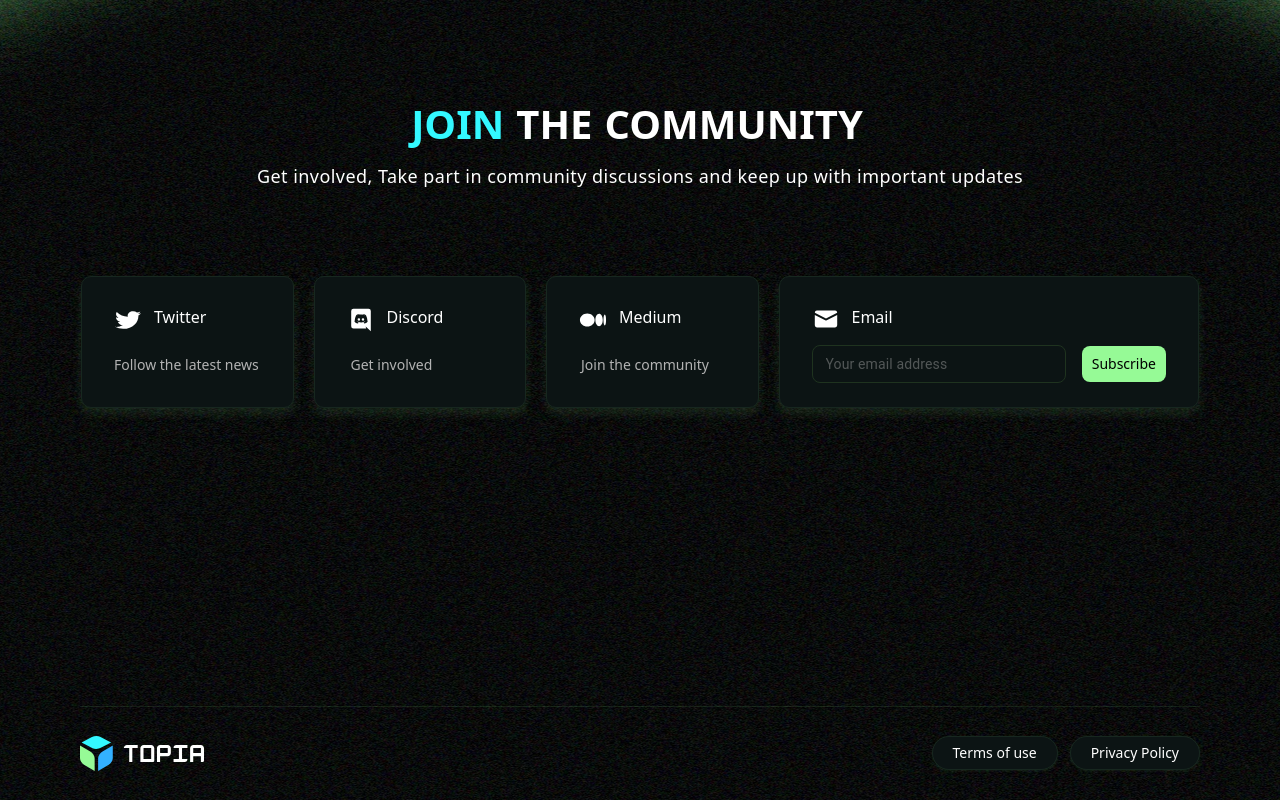
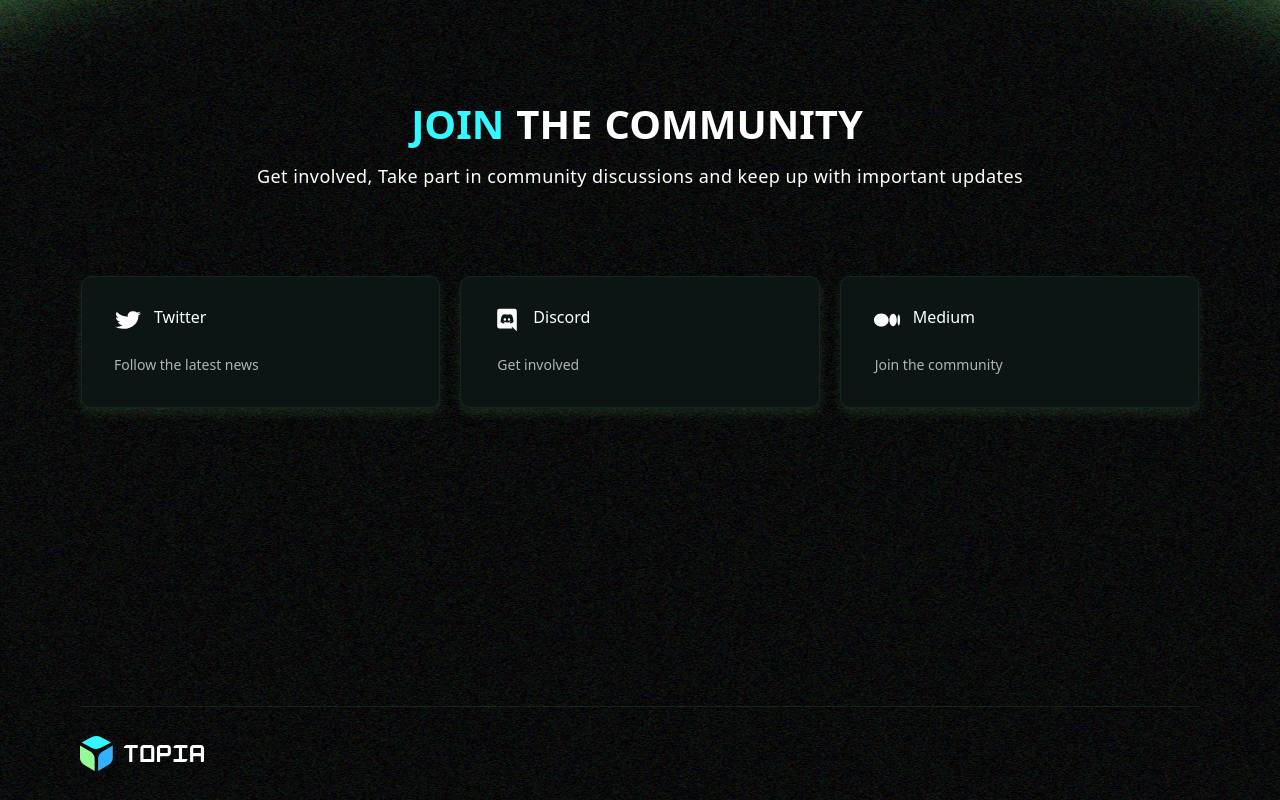
Before and after one commit to TopiaNetwork/topia-network, a Next.js app: page / in a window 1280 px wide. Shown: the part 5810-6610 px from the top of the page. Built offline with nearby package versions, Linux system fonts and the light colour scheme.

Commit message:
hide Footer ui

```diff
--- a/src/components/nav/RootFooter.tsx
+++ b/src/components/nav/RootFooter.tsx
@@ -47,39 +47,39 @@
                 Join the community
               </div>
             </div>
-            <div className="m-2.5 h-[132px] w-[420px] flex-auto rounded-[10px] border border-solid border-[#17271F] bg-[#0C1414] shadow-[0_6px_9px_1px_rgba(150,250,150,0.1)]">
-              <div className="mx-8 mt-7 flex">
-                <img className="w-[28px]" src="/img/icon_email.svg" alt="" />
-                <div className="ml-3">Email</div>
-              </div>
-              <div className="mx-8 mt-3 flex items-center">
-                <AppTextField
-                  variant="outlined"
-                  className="flex-auto placeholder:text-[#B3B3B3]"
-                  sx={{
-                    marginRight: 2,
-                    '& .MuiOutlinedInput-root': {
-                      borderRadius: '8px',
-                      height: '38px',
-                      fontSize: '14px',
-                    },
-                    '& .MuiOutlinedInput-input': {
-                      '&::placeholder': {
-                        color: '#B3B3B3',
-                      },
-                      'caret-color': 'white',
-                      color: 'white',
-                    },
-                  }}
-                  placeholder="Your email address"
-                />
-                <div className="flex items-center justify-center rounded-lg bg-[#96FA96]">
-                  <span className="py-2 px-2.5 text-sm text-black">
-                    Subscribe
-                  </span>
-                </div>
-              </div>
-            </div>
+            {/*<div className="m-2.5 h-[132px] w-[420px] flex-auto rounded-[10px] border border-solid border-[#17271F] bg-[#0C1414] shadow-[0_6px_9px_1px_rgba(150,250,150,0.1)]">*/}
+            {/*  <div className="mx-8 mt-7 flex">*/}
+            {/*    <img className="w-[28px]" src="/img/icon_email.svg" alt="" />*/}
+            {/*    <div className="ml-3">Email</div>*/}
+            {/*  </div>*/}
+            {/*  <div className="mx-8 mt-3 flex items-center">*/}
+            {/*    <AppTextField*/}
+            {/*      variant="outlined"*/}
+            {/*      className="flex-auto placeholder:text-[#B3B3B3]"*/}
+            {/*      sx={{*/}
+            {/*        marginRight: 2,*/}
+            {/*        '& .MuiOutlinedInput-root': {*/}
+            {/*          borderRadius: '8px',*/}
+            {/*          height: '38px',*/}
+            {/*          fontSize: '14px',*/}
+            {/*        },*/}
+            {/*        '& .MuiOutlinedInput-input': {*/}
+            {/*          '&::placeholder': {*/}
+            {/*            color: '#B3B3B3',*/}
+            {/*          },*/}
+            {/*          'caret-color': 'white',*/}
+            {/*          color: 'white',*/}
+            {/*        },*/}
+            {/*      }}*/}
+            {/*      placeholder="Your email address"*/}
+            {/*    />*/}
+            {/*    <div className="flex items-center justify-center rounded-lg bg-[#96FA96]">*/}
+            {/*      <span className="py-2 px-2.5 text-sm text-black">*/}
+            {/*        Subscribe*/}
+            {/*      </span>*/}
+            {/*    </div>*/}
+            {/*  </div>*/}
+            {/*</div>*/}
           </div>
         </div>
       </div>
@@ -88,12 +88,12 @@
         <div className="mx-4 mt-[288px] flex h-[94px] max-w-[1120px] flex-auto items-center justify-between border-t border-solid border-[rgba(150,250,150,0.1)]">
           <img className="w-[124px]" src="/img/topia.svg" alt="" />
           <div className="flex items-center">
-            <div className="mx-1.5 rounded-full border border-solid border-[#17271F] bg-[#0C1414] px-5 py-1.5 text-sm shadow-[0_1px_3px_rgba(150,250,150,0.1)]">
-              Terms of use
-            </div>
-            <div className="ml-1.5 rounded-full border border-solid border-[#17271F] bg-[#0C1414] px-5 py-1.5 text-sm shadow-[0_1px_3px_rgba(150,250,150,0.1)]">
-              Privacy Policy
-            </div>
+            {/*<div className="mx-1.5 rounded-full border border-solid border-[#17271F] bg-[#0C1414] px-5 py-1.5 text-sm shadow-[0_1px_3px_rgba(150,250,150,0.1)]">*/}
+            {/*  Terms of use*/}
+            {/*</div>*/}
+            {/*<div className="ml-1.5 rounded-full border border-solid border-[#17271F] bg-[#0C1414] px-5 py-1.5 text-sm shadow-[0_1px_3px_rgba(150,250,150,0.1)]">*/}
+            {/*  Privacy Policy*/}
+            {/*</div>*/}
           </div>
         </div>
       </div>
```
